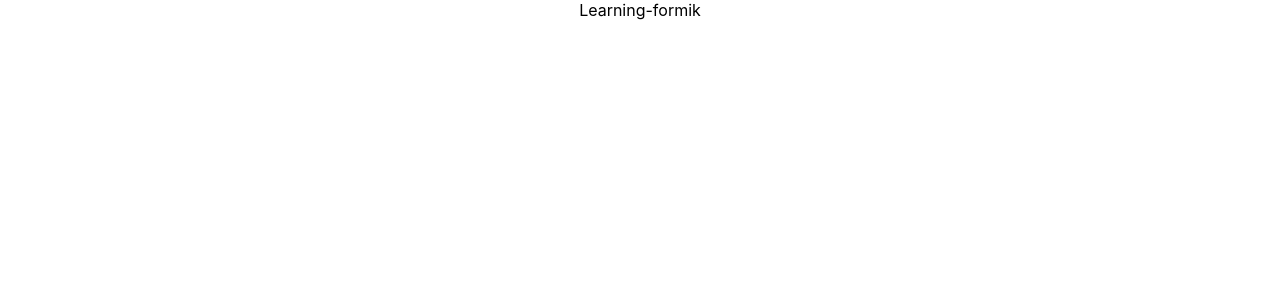
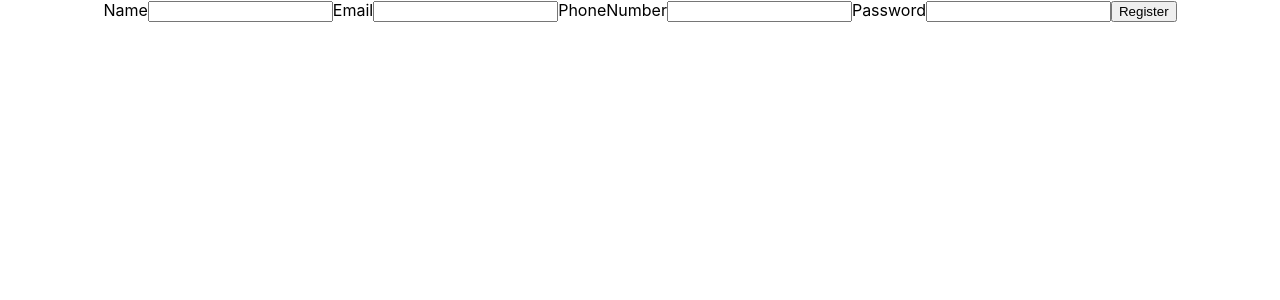
Before and after one commit to wesionaryTEAM/React-FormikApp, a React (Create React App) app in the folder formik-form/: page / in a window 1280 px wide. Shown: the top 300 px of the page. Built offline with nearby package versions, Linux system fonts and the light colour scheme.

Commit message:
add inital form state

```diff
--- a/formik-form/src/components/index.js
+++ b/formik-form/src/components/index.js
@@ -1,8 +1,34 @@
 import React from 'react'
+import {useFormik} from 'formik';
+
+
 
 const RegistrationForm = () => {
+    // pass in initial values for form field
+const formik = useFormik({
+    initialValues:{
+        name:'',
+        email:'',
+        phoneNumber:'',
+        password:''
+    }
+
+})
+
     return(
-        <div>Learning-formik</div>
+        <div>
+        <form>
+        <label htmlFor='name'>Name</label>
+        <input type="text" id="name" name="name" onChange={formik.handleChange} value={formik.values.name}/>
+        <label htmlFor='email'>Email</label>
+        <input type="email" id="email" name="email" onChange={formik.handleChange} value={formik.values.email} />
+        <label htmlFor='phoneNumber'>PhoneNumber</label>
+        <input type="number" id="phonenumber" name="phoneNumber" onChange={formik.handleChange} value={formik.values.phoneNumber}/>
+        <label htmlFor='password'>Password</label>
+        <input type="password" id="password" name="password" onChange={formik.handleChange} value={formik.values.password}/>
+        <button>Register</button>
+        </form>
+        </div>
     )
 
 
```
